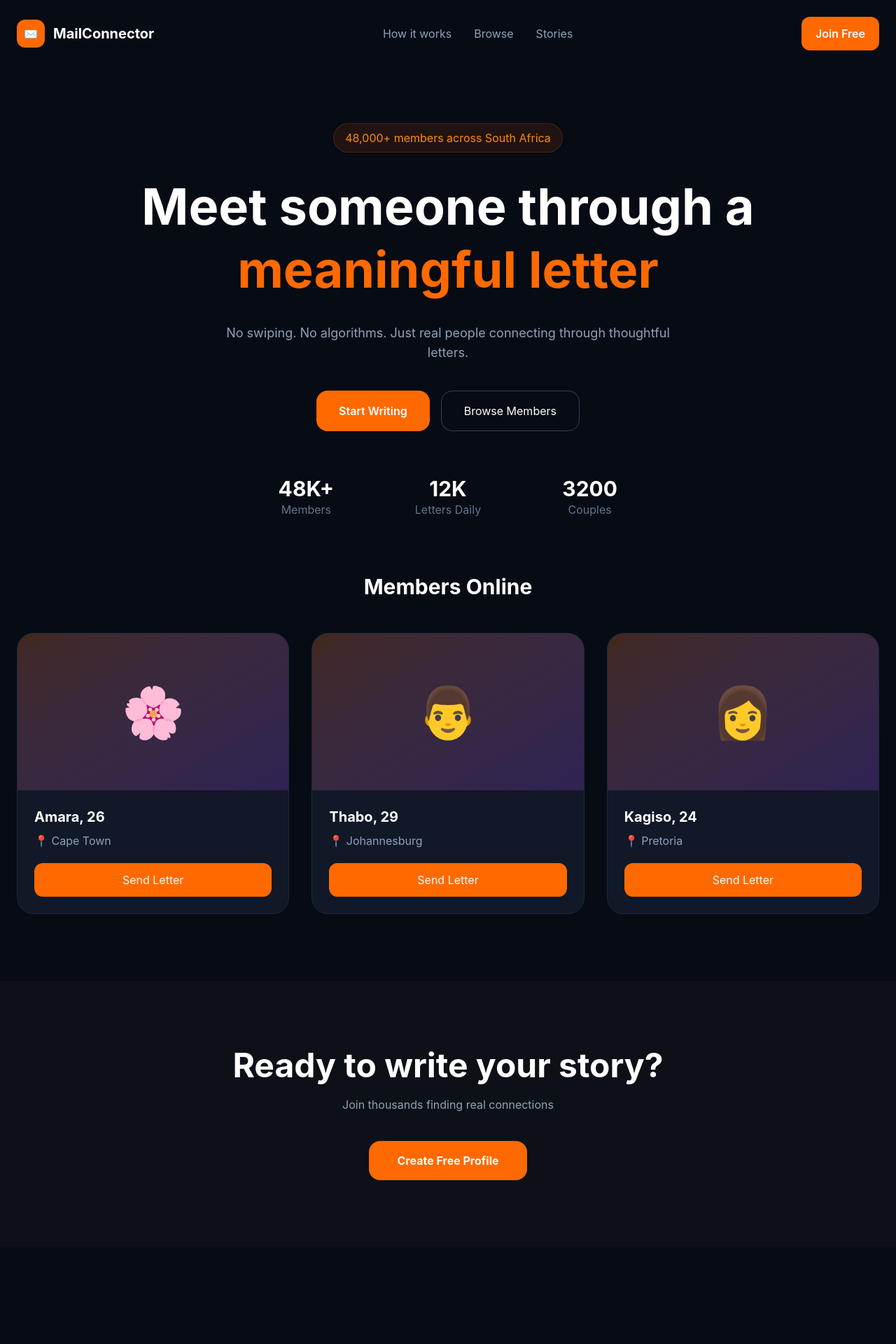
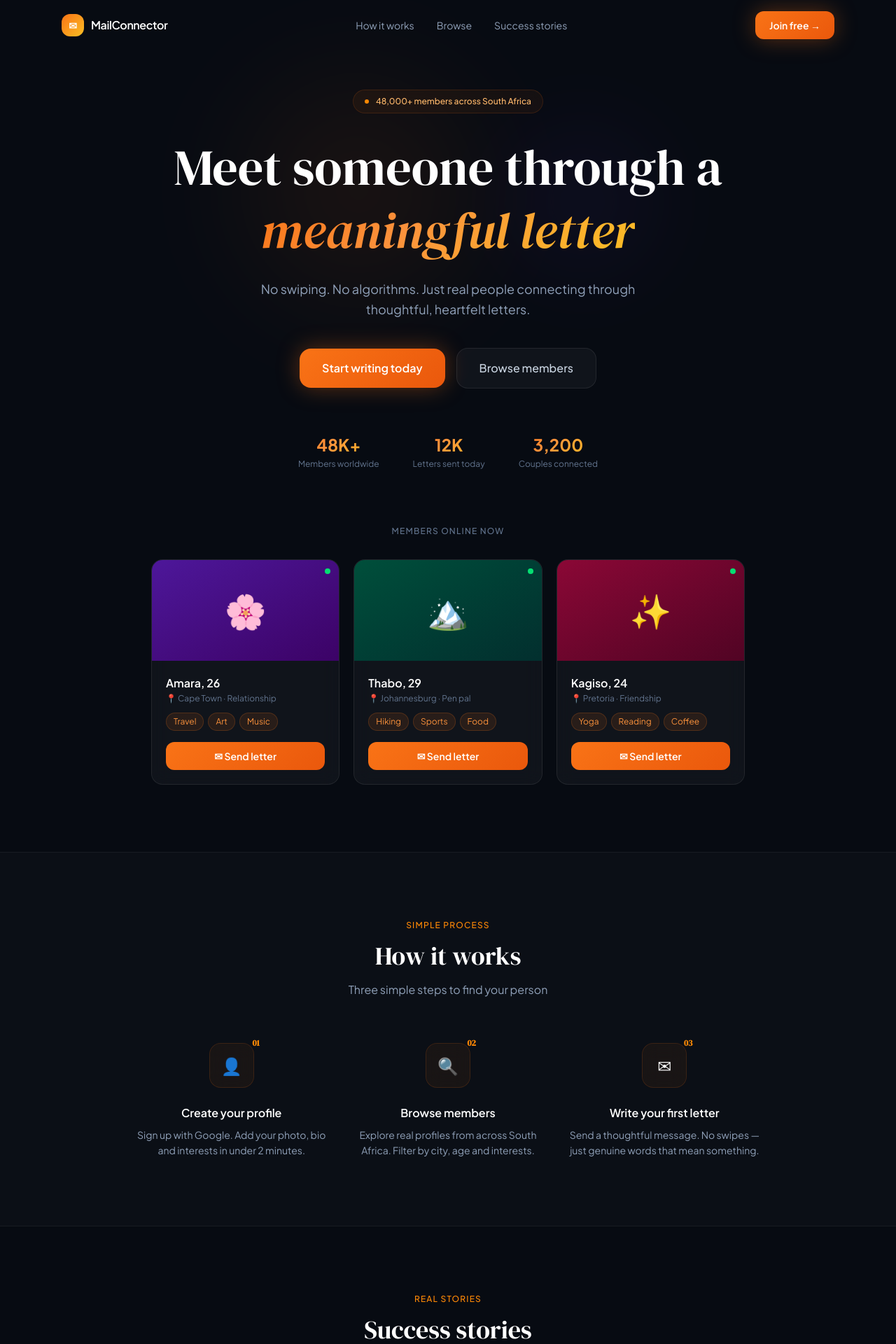
Before and after one commit to mabundaalbert7-cyber/mail-connector, a Next.js app: page / in a window 1280 px wide. Shown: the top 1920 px of the page at 70% size. Before the commit the page ends 1782 px from the top, so only its background shows below. Built offline with nearby package versions, Linux system fonts and the light colour scheme.

Commit message:
upgraded UI with pro design

```diff
--- a/app/page.tsx
+++ b/app/page.tsx
@@ -1,6 +1,6 @@
 'use client'
 
-import { useState } from 'react'
+import { useState, useEffect } from 'react'
 import { signInWithPopup, GoogleAuthProvider } from 'firebase/auth'
 import { auth } from '../lib/firebase'
 import { useRouter } from 'next/navigation'
@@ -8,149 +8,153 @@ import { useRouter } from 'next/navigation'
 export default function Home() {
   const router = useRouter()
   const [loading, setLoading] = useState(false)
+  const [scrolled, setScrolled] = useState(false)
+
+  useEffect(() => {
+    const handleScroll = () => setScrolled(window.scrollY > 40)
+    window.addEventListener('scroll', handleScroll)
+    return () => window.removeEventListener('scroll', handleScroll)
+  }, [])
 
   const login = async () => {
+    if (loading) return
+    setLoading(true)
     const provider = new GoogleAuthProvider()
-
     try {
-      setLoading(true)
       await signInWithPopup(auth, provider)
       router.push('/setup')
-    } catch (error) {
-      console.log(error)
+    } catch (error: any) {
+      if (error.code !== 'auth/cancelled-popup-request') {
+        alert('Login failed. Please try again.')
+      }
     } finally {
       setLoading(false)
     }
   }
 
+  const members = [
+    { name: 'Amara', age: 26, city: 'Cape Town', looking: 'Relationship', tags: ['Travel', 'Art', 'Music'], emoji: '🌸', bg: 'from-violet-900 to-purple-950' },
+    { name: 'Thabo', age: 29, city: 'Johannesburg', looking: 'Pen pal', tags: ['Hiking', 'Sports', 'Food'], emoji: '🏔️', bg: 'from-emerald-900 to-teal-950' },
+    { name: 'Kagiso', age: 24, city: 'Pretoria', looking: 'Friendship', tags: ['Yoga', 'Reading', 'Coffee'], emoji: '✨', bg: 'from-rose-900 to-pink-950' },
+  ]
+
+  const steps = [
+    { icon: '👤', num: '01', title: 'Create your profile', desc: 'Sign up with Google. Add your photo, bio and interests in under 2 minutes.' },
+    { icon: '🔍', num: '02', title: 'Browse members', desc: 'Explore real profiles from across South Africa. Filter by city, age and interests.' },
+    { icon: '✉', num: '03', title: 'Write your first letter', desc: 'Send a thoughtful message. No swipes — just genuine words that mean something.' },
+  ]
+
+  const testimonials = [
+    { text: "I never thought I'd find someone through letters but here we are — 8 months together and still writing every week.", name: 'Naledi M.', city: 'Cape Town', initials: 'NM', color: 'bg-violet-600' },
+    { text: "MailConnector brought back the romance of getting to know someone. No games, just real conversations.", name: 'Sipho K.', city: 'Johannesburg', initials: 'SK', color: 'bg-amber-600' },
+  ]
+
   return (
-    <main className="min-h-screen bg-[#070B14] text-white">
+    <div className="min-h-screen text-white" style={{ background: '#070b12', fontFamily: "'Plus Jakarta Sans', sans-serif" }}>
+      <style>{`
+        @import url('https://fonts.googleapis.com/css2?family=Plus+Jakarta+Sans:wght@400;500;600;700&family=DM+Serif+Display:ital@0;1&display=swap');
+        .grad-text { background: linear-gradient(135deg, #f97316 0%, #fb923c 40%, #fbbf24 100%); -webkit-background-clip: text; -webkit-text-fill-color: transparent; background-clip: text; }
+        .glass { background: rgba(255,255,255,0.04); backdrop-filter: blur(12px); border: 0.5px solid rgba(255,255,255,0.08); }
+        .glass-warm { background: rgba(249,115,22,0.06); backdrop-filter: blur(12px); border: 0.5px solid rgba(249,115,22,0.15); }
+        .card-hover { transition: transform 0.2s ease, border-color 0.2s ease; }
+        .card-hover:hover { transform: translateY(-4px); border-color: rgba(249,115,22,0.3) !important; }
+        .btn-glow { box-shadow: 0 0 32px rgba(249,115,22,0.35); transition: all 0.2s ease; }
+        .btn-glow:hover { box-shadow: 0 0 48px rgba(249,115,22,0.5); transform: translateY(-1px); }
+        .nav-glass { backdrop-filter: blur(20px); background: rgba(7,11,18,0.8); border-bottom: 0.5px solid rgba(255,255,255,0.06); }
+        .stagger-1 { animation: fadeUp 0.6s ease 0.1s both; }
+        .stagger-2 { animation: fadeUp 0.6s ease 0.2s both; }
+        .stagger-3 { animation: fadeUp 0.6s ease 0.3s both; }
+        .stagger-4 { animation: fadeUp 0.6s ease 0.4s both; }
+        .stagger-5 { animation: fadeUp 0.6s ease 0.5s both; }
+        @keyframes fadeUp { from { opacity: 0; transform: translateY(24px); } to { opacity: 1; transform: translateY(0); } }
+        .member-1 { animation: fadeUp 0.6s ease 0.3s both; }
+        .member-2 { animation: fadeUp 0.6s ease 0.45s both; }
+        .member-3 { animation: fadeUp 0.6s ease 0.6s both; }
+        .serif { font-family: 'DM Serif Display', serif; }
+        ::-webkit-scrollbar { width: 6px; } ::-webkit-scrollbar-track { background: #070b12; } ::-webkit-scrollbar-thumb { background: #f97316; border-radius: 3px; }
+      `}</style>
 
-      {/* NAVBAR */}
-      <nav className="max-w-7xl mx-auto flex justify-between items-center px-6 py-6">
-        <div className="flex items-center gap-3">
-          <div className="w-10 h-10 rounded-xl bg-orange-500 flex items-center justify-center">
-            ✉️
+      {/* Sticky Nav */}
+      <nav className={`fixed top-0 left-0 right-0 z-50 transition-all duration-300 ${scrolled ? 'nav-glass' : ''}`}>
+        <div className="max-w-6xl mx-auto px-6 py-4 flex items-center justify-between">
+          <div className="flex items-center gap-2.5">
+            <div className="w-8 h-8 rounded-xl flex items-center justify-center text-sm font-bold" style={{ background: 'linear-gradient(135deg, #f97316, #fbbf24)' }}>✉</div>
+            <span className="font-semibold text-base tracking-tight">MailConnector</span>
           </div>
-          <h1 className="font-bold text-xl">MailConnector</h1>
+          <div className="hidden md:flex items-center gap-8">
+            {['How it works', 'Browse', 'Success stories'].map(l => (
+              <span key={l} className="text-sm text-slate-400 hover:text-white cursor-pointer transition-colors">{l}</span>
+            ))}
+          </div>
+          <button onClick={login} disabled={loading}
+            className="btn-glow text-sm font-semibold px-5 py-2.5 rounded-xl text-white disabled:opacity-50 transition-all"
+            style={{ background: 'linear-gradient(135deg, #f97316, #ea580c)' }}>
+            {loading ? 'Opening...' : 'Join free →'}
+          </button>
         </div>
-
-        <div className="hidden md:flex gap-8 text-slate-400">
-          <a href="#">How it works</a>
-          <a href="#">Browse</a>
-          <a href="#">Stories</a>
-        </div>
-
-        <button
-          onClick={login}
-          className="bg-orange-500 hover:bg-orange-600 px-5 py-3 rounded-xl font-semibold"
-        >
-          Join Free
-        </button>
       </nav>
 
-      {/* HERO */}
-      <section className="max-w-7xl mx-auto px-6 py-20 text-center">
-
-        <div className="inline-block bg-orange-500/10 border border-orange-500/20 text-orange-400 px-4 py-2 rounded-full mb-8">
-          48,000+ members across South Africa
+      {/* Hero */}
+      <section className="pt-32 pb-20 px-6 text-center relative overflow-hidden">
+        <div className="absolute inset-0 pointer-events-none">
+          <div className="absolute top-20 left-1/4 w-96 h-96 rounded-full opacity-10" style={{ background: 'radial-gradient(circle, #f97316, transparent)', filter: 'blur(80px)' }} />
+          <div className="absolute top-40 right-1/4 w-64 h-64 rounded-full opacity-8" style={{ background: 'radial-gradient(circle, #7c3aed, transparent)', filter: 'blur(60px)' }} />
         </div>
-
-        <h1 className="text-5xl md:text-7xl font-bold leading-tight max-w-4xl mx-auto">
-          Meet someone through a
-          <span className="block text-orange-500">
-            meaningful letter
-          </span>
-        </h1>
-
-        <p className="text-slate-400 text-lg mt-8 max-w-2xl mx-auto">
-          No swiping. No algorithms.
-          Just real people connecting through thoughtful letters.
-        </p>
-
-        <div className="flex flex-col md:flex-row justify-center gap-4 mt-10">
-          <button
-            onClick={login}
-            className="bg-orange-500 px-8 py-4 rounded-2xl font-semibold hover:bg-orange-600"
-          >
-            {loading ? 'Loading...' : 'Start Writing'}
-          </button>
-
-          <button className="border border-slate-700 px-8 py-4 rounded-2xl">
-            Browse Members
-          </button>
-        </div>
-
-        {/* STATS */}
-        <div className="grid grid-cols-3 gap-8 max-w-xl mx-auto mt-16">
-          <div>
-            <h3 className="text-3xl font-bold">48K+</h3>
-            <p className="text-slate-500">Members</p>
+        <div className="max-w-4xl mx-auto relative">
+          <div className="stagger-1 inline-flex items-center gap-2.5 glass-warm px-4 py-2 rounded-full mb-8">
+            <div className="w-1.5 h-1.5 rounded-full bg-orange-400 animate-pulse" />
+            <span className="text-xs text-orange-300 font-medium">48,000+ members across South Africa</span>
           </div>
-
-          <div>
-            <h3 className="text-3xl font-bold">12K</h3>
-            <p className="text-slate-500">Letters Daily</p>
+          <h1 className="stagger-2 serif text-5xl md:text-7xl leading-tight mb-6">
+            Meet someone through a<br />
+            <span className="grad-text italic">meaningful letter</span>
+          </h1>
+          <p className="stagger-3 text-slate-400 text-lg max-w-xl mx-auto mb-10 leading-relaxed">
+            No swiping. No algorithms. Just real people connecting through thoughtful, heartfelt letters.
+          </p>
+          <div className="stagger-4 flex items-center justify-center gap-4 mb-16">
+            <button onClick={login} disabled={loading}
+              className="btn-glow font-semibold px-8 py-4 rounded-2xl text-white disabled:opacity-50 text-base"
+              style={{ background: 'linear-gradient(135deg, #f97316, #ea580c)' }}>
+              {loading ? 'Opening Google...' : 'Start writing today'}
+            </button>
+            <button className="glass font-medium px-8 py-4 rounded-2xl text-slate-300 hover:text-white transition-colors text-base">
+              Browse members
+            </button>
           </div>
-
-          <div>
-            <h3 className="text-3xl font-bold">3200</h3>
-            <p className="text-slate-500">Couples</p>
+          <div className="stagger-5 flex items-center justify-center gap-12">
+            {[['48K+', 'Members worldwide'], ['12K', 'Letters sent today'], ['3,200', 'Couples connected']].map(([num, label]) => (
+              <div key={label} className="text-center">
+                <p className="grad-text text-2xl font-bold">{num}</p>
+                <p className="text-slate-500 text-xs mt-1">{label}</p>
+              </div>
+            ))}
           </div>
         </div>
       </section>
 
-      {/* MEMBERS */}
-      <section className="max-w-7xl mx-auto px-6 pb-24">
-
-        <h2 className="text-center text-3xl font-bold mb-12">
-          Members Online
-        </h2>
-
-        <div className="grid md:grid-cols-3 gap-8">
-
-          {[
-            {
-              name: 'Amara',
-              age: 26,
-              city: 'Cape Town',
-              emoji: '🌸'
-            },
-            {
-              name: 'Thabo',
-              age: 29,
-              city: 'Johannesburg',
-              emoji: '👨'
-            },
-            {
-              name: 'Kagiso',
-              age: 24,
-              city: 'Pretoria',
-              emoji: '👩'
-            }
-          ].map((user, i) => (
-            <div
-              key={i}
-              className="bg-[#111827] rounded-3xl overflow-hidden border border-slate-800"
-            >
-              <div className="h-56 flex items-center justify-center text-7xl bg-gradient-to-br from-orange-500/20 to-purple-500/20">
-                {user.emoji}
+      {/* Member cards */}
+      <section className="px-6 pb-24 max-w-4xl mx-auto">
+        <p className="text-xs text-slate-500 uppercase tracking-widest text-center mb-8 font-medium">Members online now</p>
+        <div className="grid grid-cols-1 md:grid-cols-3 gap-5">
+          {members.map((m, i) => (
+            <div key={i} className={`glass card-hover rounded-2xl overflow-hidden cursor-pointer member-${i + 1}`}>
+              <div className={`h-36 bg-gradient-to-br ${m.bg} flex items-center justify-center text-5xl relative`}>
+                {m.emoji}
+                <div className="absolute top-3 right-3 w-2 h-2 bg-green-400 rounded-full" />
               </div>
-
-              <div className="p-6">
-                <h3 className="text-xl font-bold">
-                  {user.name}, {user.age}
-                </h3>
-
-                <p className="text-slate-400 mt-2">
-                  📍 {user.city}
-                </p>
-
-                <button
-                  onClick={login}
-                  className="mt-5 w-full bg-orange-500 py-3 rounded-xl"
-                >
-                  Send Letter
+              <div className="p-5">
+                <p className="font-semibold text-base mb-0.5">{m.name}, {m.age}</p>
+                <p className="text-slate-500 text-xs mb-3">📍 {m.city} · {m.looking}</p>
+                <div className="flex flex-wrap gap-1.5 mb-4">
+                  {m.tags.map(t => (
+                    <span key={t} className="text-xs px-2.5 py-1 rounded-full" style={{ background: 'rgba(249,115,22,0.1)', color: '#fb923c', border: '0.5px solid rgba(249,115,22,0.2)' }}>{t}</span>
+                  ))}
+                </div>
+                <button onClick={login}
+                  className="w-full py-2.5 rounded-xl text-sm font-semibold text-white transition-all hover:opacity-90"
+                  style={{ background: 'linear-gradient(135deg, #f97316, #ea580c)' }}>
+                  ✉ Send letter
                 </button>
               </div>
             </div>
@@ -158,26 +162,80 @@ export default function Home() {
         </div>
       </section>
 
-      {/* CTA */}
-      <section className="bg-[#0D1117] py-24 text-center">
-
-        <h2 className="text-5xl font-bold">
-          Ready to write your story?
-        </h2>
-
-        <p className="text-slate-400 mt-5 mb-10">
-          Join thousands finding real connections
-        </p>
-
-        <button
-          onClick={login}
-          className="bg-orange-500 px-10 py-4 rounded-2xl font-bold"
-        >
-          Create Free Profile
-        </button>
-
+      {/* How it works */}
+      <section className="py-24 px-6 relative" style={{ background: 'rgba(255,255,255,0.02)', borderTop: '0.5px solid rgba(255,255,255,0.05)', borderBottom: '0.5px solid rgba(255,255,255,0.05)' }}>
+        <div className="max-w-4xl mx-auto text-center">
+          <p className="text-xs text-orange-400 uppercase tracking-widest font-medium mb-4">Simple process</p>
+          <h2 className="serif text-4xl mb-4">How it works</h2>
+          <p className="text-slate-400 mb-16">Three simple steps to find your person</p>
+          <div className="grid grid-cols-1 md:grid-cols-3 gap-8">
+            {steps.map((s, i) => (
+              <div key={i} className="text-center">
+                <div className="relative inline-block mb-6">
+                  <div className="w-16 h-16 rounded-2xl flex items-center justify-center text-2xl mx-auto glass-warm">
+                    {s.icon}
+                  </div>
+                  <span className="absolute -top-2 -right-2 text-xs font-bold text-orange-400 serif">{s.num}</span>
+                </div>
+                <h3 className="font-semibold text-base mb-2">{s.title}</h3>
+                <p className="text-slate-400 text-sm leading-relaxed">{s.desc}</p>
+              </div>
+            ))}
+          </div>
+        </div>
       </section>
 
-    </main>
+      {/* Testimonials */}
+      <section className="py-24 px-6 max-w-4xl mx-auto">
+        <div className="text-center mb-12">
+          <p className="text-xs text-orange-400 uppercase tracking-widest font-medium mb-4">Real stories</p>
+          <h2 className="serif text-4xl">Success stories</h2>
+        </div>
+        <div className="grid grid-cols-1 md:grid-cols-2 gap-5">
+          {testimonials.map((t, i) => (
+            <div key={i} className="glass card-hover rounded-2xl p-7">
+              <p className="text-slate-300 text-sm leading-relaxed italic mb-6 serif">"{t.text}"</p>
+              <div className="flex items-center gap-3">
+                <div className={`w-10 h-10 rounded-full ${t.color} flex items-center justify-center text-xs font-bold`}>{t.initials}</div>
+                <div>
+                  <p className="text-sm font-semibold">{t.name}</p>
+                  <p className="text-xs text-slate-500">{t.city}</p>
+                </div>
+              </div>
+            </div>
+          ))}
+        </div>
+      </section>
+
+      {/* CTA */}
+      <section className="py-24 px-6 text-center relative overflow-hidden" style={{ background: 'rgba(249,115,22,0.04)', borderTop: '0.5px solid rgba(249,115,22,0.1)' }}>
+        <div className="absolute inset-0 pointer-events-none">
+          <div className="absolute inset-0 opacity-5" style={{ background: 'radial-gradient(circle at 50% 50%, #f97316, transparent 70%)' }} />
+        </div>
+        <div className="max-w-xl mx-auto relative">
+          <p className="serif text-4xl md:text-5xl mb-4">Ready to write<br /><span className="grad-text italic">your story?</span></p>
+          <p className="text-slate-400 text-sm mb-10 leading-relaxed">Join thousands of South Africans finding real connections through meaningful letters</p>
+          <button onClick={login} disabled={loading}
+            className="btn-glow font-semibold px-10 py-4 rounded-2xl text-white disabled:opacity-50 text-base"
+            style={{ background: 'linear-gradient(135deg, #f97316, #ea580c)' }}>
+            {loading ? 'Opening Google...' : 'Create free profile →'}
+          </button>
+        </div>
+      </section>
+
+      {/* Footer */}
+      <footer className="flex items-center justify-between px-8 py-6" style={{ borderTop: '0.5px solid rgba(255,255,255,0.05)' }}>
+        <div className="flex items-center gap-2">
+          <div className="w-6 h-6 rounded-lg flex items-center justify-center text-xs" style={{ background: 'linear-gradient(135deg, #f97316, #fbbf24)' }}>✉</div>
+          <span className="text-xs text-slate-600 font-medium">MailConnector</span>
+        </div>
+        <span className="text-xs text-slate-600">© 2026 MailConnector. All rights reserved.</span>
+        <div className="flex gap-4">
+          {['Privacy', 'Terms', 'Contact'].map(l => (
+            <span key={l} className="text-xs text-slate-600 hover:text-slate-400 cursor-pointer transition-colors">{l}</span>
+          ))}
+        </div>
+      </footer>
+    </div>
   )
 }
```
